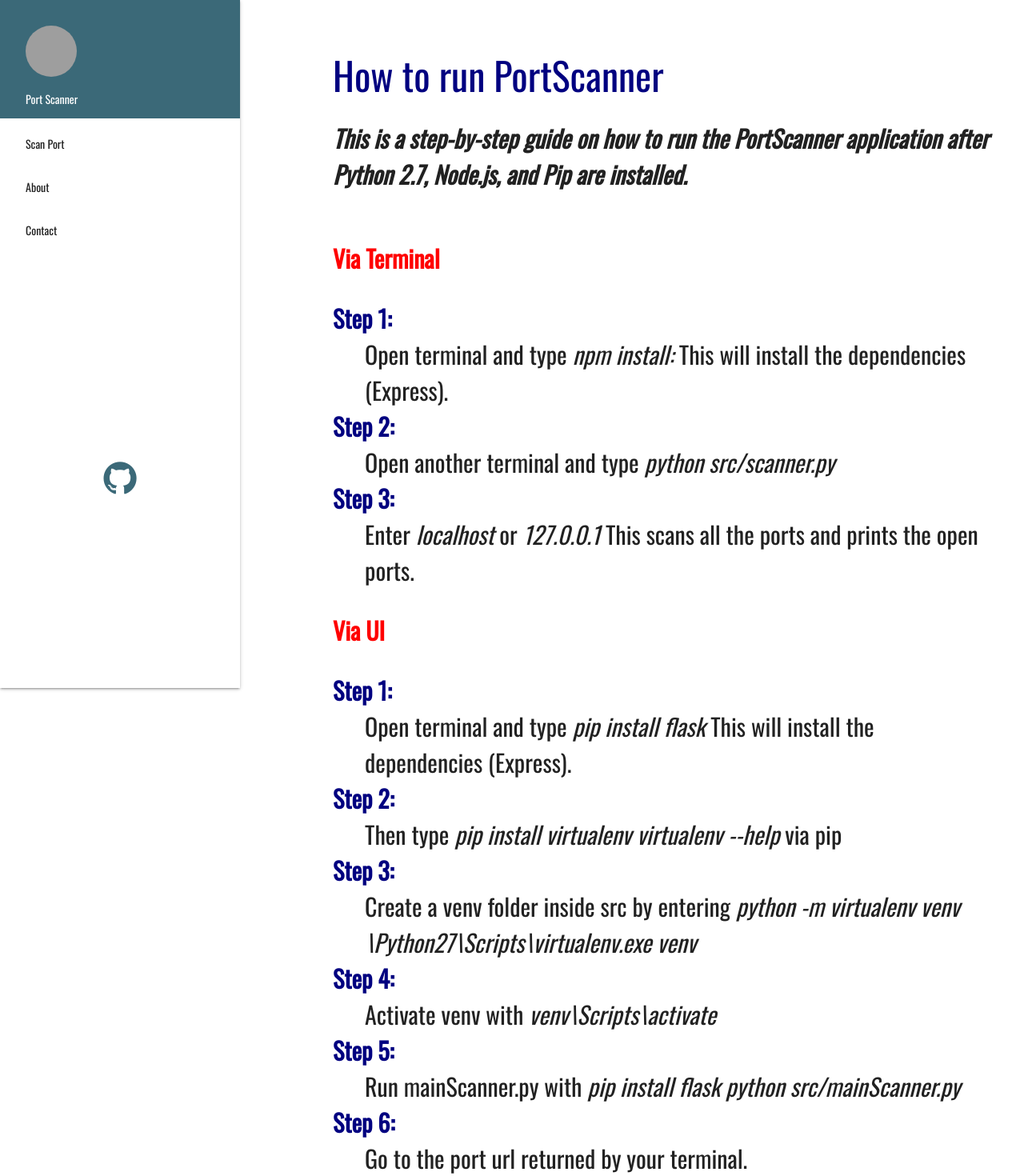
After one commit to vinitshahdeo/PortScanner, a Python web app: template src/templates/instructions.html in a window 1280 px wide. The commit adds this page. Shown: the whole page at 80% size. Run offline with Jinja, Linux system fonts and the light colour scheme; the template is opened without the code that fills it, so the values that code supplies are empty; some web fonts are replaced; grey boxes are pictures that could not be loaded.

Commit message:
adding instructions.html

```diff
--- a/src/mainScanner.py
+++ b/src/mainScanner.py
@@ -21,6 +21,10 @@ def homepage():
 @app.route('/contact')
      def contact();
      return render_template('contact.html')
+
+@app.route('/instructions')
+      def instructions();
+      return render_template('instructions.html')
 
 exc = getattr(builtins, "IOError", "FileNotFoundError")
 
--- a/src/templates/index.html
+++ b/src/templates/index.html
@@ -35,6 +35,7 @@
             <li><a href="#!">Scan Port</a></li>
             <li><a href="#!">About</a></li>
             <li><a href="/contact">Contact</a></li>
+            <li><a href="/instructions">Instructions</a></li>
             <center>
                 <a href="https://github.com/vinitshahdeo/PortScanner">
                     <i class="fa fa-github" style=" font-size:48px; color:#3b6978">
--- /dev/null
+++ b/src/templates/instructions.html
@@ -0,0 +1,122 @@
+<!DOCTYPE html>
+<html>
+
+    <head>
+        <script src="https://ajax.googleapis.com/ajax/libs/jquery/3.5.1/jquery.min.js"></script>
+        <!--Import Google Icon Font-->
+        <link href="https://fonts.googleapis.com/icon?family=Material+Icons" rel="stylesheet">
+        <!--Import materialize.css-->
+        <link type="text/css" rel="stylesheet" href="static/css/materialize.min.css" media="screen,projection" />
+        <link rel="stylesheet" href="https://cdnjs.cloudflare.com/ajax/libs/materialize/1.0.0/css/materialize.min.css">
+        <link href="https://fonts.googleapis.com/css2?family=Montserrat&display=swap" rel="stylesheet">
+        <link rel="stylesheet"
+            href="https://cdnjs.cloudflare.com/ajax/libs/font-awesome/4.7.0/css/font-awesome.min.css">
+        <link rel="stylesheet" href="static\css\index.css">
+        <script src="https://cdnjs.cloudflare.com/ajax/libs/materialize/1.0.0/js/materialize.min.js"></script>
+
+        <script src="static\js\index.js" type="text/javascript"></script>
+
+        <!--Let browser know website is optimized for mobile-->
+        <meta name="viewport" content="width=device-width, initial-scale=1.0" />
+    </head>
+
+    <body>
+        <div id="navbar">
+            <ul class="sidenav sidenav-fixed">
+                <li>
+                    <div class="user-view">
+                        <div class="background" style="background-color:  #3b6978;">
+                        </div>
+                        <a href="#user"><img class="circle"
+                                src="https://user-images.githubusercontent.com/51280276/110759236-660e5f80-8273-11eb-8ba5-35f5cdd13cc6.png"></a>
+                        <a href="#name"><span class="white-text name" style="padding-bottom: 5%;" class="navtitle">Port
+                                Scanner<br></span></a>
+                    </div>
+                </li>
+                <li><a href="/">Scan Port</a></li>
+                <li><a href="#">About</a></li>
+                <li><a href="#!">Contact</a></li>
+                <center>
+                    <a href="https://github.com/vinitshahdeo/PortScanner">
+                        <i class="fa fa-github" style=" font-size:48px; color:#3b6978">
+                        </i>
+                    </a>
+                </center>
+
+            </ul>
+
+            <script type="text/javascript" src="static/js/materialize.min.js"></script>
+        </div>
+        <div id="showpage">
+           <style>
+              h1 {
+                color: navy;
+                font-size: 48px;
+              }
+              dt {
+                color: navy;
+              }
+              dl {
+                  color: red;
+              }
+
+            </style>
+
+            <h1>How to run PortScanner</h1>
+                <div class="row">
+                    <p><b><i>This is a step-by-step guide on how to run the PortScanner application
+                            after Python 2.7, Node.js, and Pip are installed.
+                    </i>
+                    </b>
+                    </p>
+
+                </div>
+            <ul>
+            <dl><b>Via Terminal</b></dl>
+                <dt><b>Step 1:</b>
+                        <dd>Open terminal and type <i>npm install:</i>
+                            This will install the dependencies (Express).
+                        </dd>
+                <dt><b>Step 2:</b>
+                        <dd>Open another terminal and type <i>python src/scanner.py</i>
+                        </dd>
+                <dt><b>Step 3:</b>
+                        <dd>Enter <i>localhost</i> or <i>127.0.0.1</i>
+                            This scans all the ports and prints the open ports.
+                        </dd>
+
+
+            <dl><b>Via UI</b></dl>
+                    <dt><b>Step 1:</b>
+                          <dd>Open terminal and type <i>pip install flask</i>
+                             This will install the dependencies (Express).
+                            </dd>
+                    <dt><b>Step 2:</b>
+                            <dd>Then type <i>pip install virtualenv
+                                virtualenv --help</i> via pip
+                            </dd>
+                    <dt><b>Step 3:</b>
+                            <dd>Create a venv folder inside src by entering
+                                 <i>python -m virtualenv venv
+                                    \Python27\Scripts\virtualenv.exe venv</i>
+                            </dd>
+                    <dt><b>Step 4:</b>
+                            <dd>Activate venv with <i>venv\Scripts\activate</i>
+                            </dd>
+                    <dt><b>Step 5:</b>
+                            <dd>Run mainScanner.py with
+                                <i>pip install flask
+                                python src/mainScanner.py</i>
+                             </dd>
+                    <dt><b>Step 6:</b>
+                            <dd>Go to the port url returned by your terminal.
+                            </dd>
+
+
+
+            </ul>
+        </div>
+
+    </body>
+
+</html>
```
Also changed, not shown: 2 other files.
